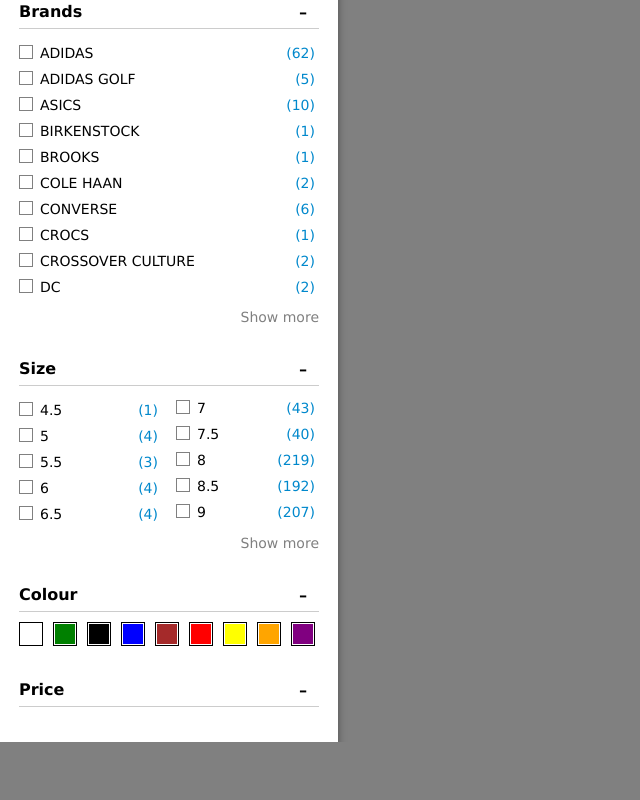
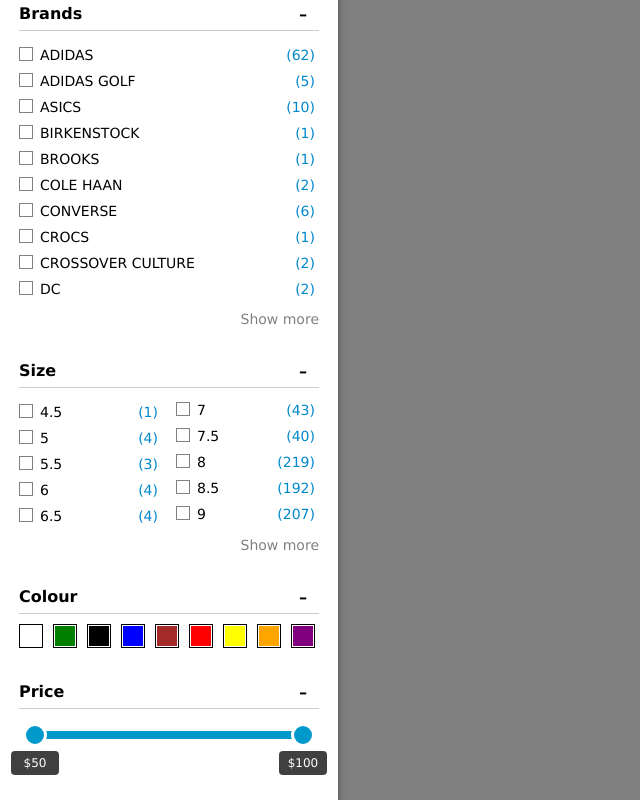
Before and after one commit to alexander-lyakhov/vue3-sc, a Vue app: page / in a window 1280 px wide. Shown: the part 553-1353 px from the top of the page, without its empty margins (0-640 px from the left). Before the commit the page ends 1295 px from the top, so only its background shows below. Built offline with nearby package versions, Linux system fonts and the light colour scheme.

Commit message:
implemented 'range' component

```diff
--- a/src/App.vue
+++ b/src/App.vue
@@ -30,6 +30,10 @@
         <template v-if="isColor(facet)">
           <color-palette :items="facet.values" />
         </template>
+
+        <template v-if="isRange(facet)">
+          <range :min="50" />
+        </template>
       </expander>
     </aside>
   </main>
@@ -39,6 +43,7 @@
 import expander from '@/components/expander';
 import list from '@/components/list';
 import colorPalette from '@/components/color-palette';
+import range from '@/components/range';
 import scCheckboxGroup from '@/components/global/sc-checkbox/sc-checkbox-group.vue';
 
 import products from '@/store/products.json';
@@ -50,7 +55,8 @@
     expander,
     scCheckboxGroup,
     list,
-    colorPalette
+    colorPalette,
+    range
   },
 
   data() {
@@ -82,6 +88,10 @@
 
     isColor(facet) {
       return facet.moduleType === 'FacetsColour';
+    },
+
+    isRange(facet) {
+      return facet.moduleType === 'FacetsPrice' && facet.type === 'range';
     }
   }
 }
@@ -103,6 +113,7 @@
 
 .breadcrumbs {
   background: #f0f0f0;
+  border: 1px solid #9ce;
   margin: 0 -0.5rem;
   padding: 0 0.5rem;
 
--- /dev/null
+++ b/src/components/range/index.vue
@@ -0,0 +1,187 @@
+<template>
+  <div class="range-wrapper">
+    <div class="range">
+      <div class="range-path" ref="path">
+        <div class="indicator" ref="value-indicator" />
+      </div>
+      <div class="slider slider-min" ref="slider-left" data-value="0" />
+      <div class="slider slider-max" ref="slider-right" data-value="100" />
+    </div>
+  </div>
+</template>
+
+<script>
+
+export default {
+  name: 'range',
+
+  props: {
+    min: {
+      type: Number,
+      default: 0,
+    },
+    max: {
+      type: Number,
+      default: 100,
+    },
+    values: {
+      type: Array,
+      default: [0, 100],
+    },
+
+  },
+
+  mounted() {
+    const sliderLeft = this.$refs['slider-left'];
+    const sliderRight = this.$refs['slider-right'];
+    const path = this.$refs['path'];
+    const valueIndicator = this.$refs['value-indicator'];
+
+
+    if (this.$props.values[0] < this.$props.min) {
+      this.$props.values[0] = this.$props.min;
+    }
+
+    if (this.$props.values[1] > this.$props.max) {
+      this.$props.values[1] = this.$props.max;
+    }
+
+    console.log(this.$props)
+
+    this.sliderWidth = sliderLeft.offsetWidth;
+
+    sliderLeft.style.left = Math.round((this.$props.values[0] - this.$props.min) / (this.$props.max - this.$props.min) * path.offsetWidth) + 'px';
+    sliderRight.style.left = Math.round((this.$props.values[1] - this.$props.min) / (this.$props.max - this.$props.min) * path.offsetWidth) + 'px';
+
+    valueIndicator.style.left = sliderLeft.offsetLeft + 'px';
+    valueIndicator.style.width = sliderRight.offsetLeft - sliderLeft.offsetLeft + 'px'
+
+    sliderLeft.dataset.value = `$${this.$props.values[0]}`;
+    sliderRight.dataset.value = `$${this.$props.values[1]}`;
+
+    this.bindEvents();
+  },
+
+  methods: {
+    bindEvents() {
+      this.drag = this.drag.bind(this);
+      this.startDrag = this.startDrag.bind(this);
+
+      this.$refs['slider-left'].addEventListener('dragstart', e => e.preventDefault());
+      this.$refs['slider-right'].addEventListener('dragstart', e => e.preventDefault());
+
+      this.$refs['slider-left'].addEventListener('mousedown', this.startDrag);
+      this.$refs['slider-right'].addEventListener('mousedown', this.startDrag);
+
+      window.addEventListener('mouseup', e => {
+        window.removeEventListener('mousemove', this.drag);
+      })
+    },
+
+    startDrag(e) {
+      this.x0 = e.pageX;
+      this.target = e.target;
+      window.addEventListener('mousemove', this.drag)
+    },
+
+    drag(e) {
+      const sliderLeft = this.$refs['slider-left'];
+      const sliderRight = this.$refs['slider-right'];
+      const path = this.$refs['path'];
+      const valueIndicator = this.$refs['value-indicator'];
+      const target = this.target;
+
+      let x = target.offsetLeft + e.pageX - this.x0;
+      let leftLimit = sliderLeft.offsetLeft + 50
+      let rightLimit = sliderRight.offsetLeft - 50
+
+      if (target === sliderLeft) {
+        if (x < 0) x = 0;
+        if (x > rightLimit) x = rightLimit;
+
+        valueIndicator.style.left = x + 'px'
+        target.style.left = x + 'px';
+      }
+
+      if (target === sliderRight) {
+        if (x < leftLimit) x = leftLimit;
+        if (x > path.offsetWidth) x = path.offsetWidth;
+        target.style.left = x + 'px';
+      }
+
+      valueIndicator.style.width = sliderRight.offsetLeft - sliderLeft.offsetLeft + 'px'
+      target.dataset.value = `$${Math.round(this.$props.min + (this.$props.max - this.$props.min) * (target.offsetLeft / path.offsetWidth))}`;
+
+      this.x0 = e.pageX;
+    }
+  }
+}
+</script>
+
+<style lang="scss" scoped>
+
+$range-bg-color: #808080;
+$range-value-color: #09c;
+
+.range-wrapper {
+  padding: 1rem 1rem 2rem;
+}
+
+.range {
+  position: relative;
+
+  &-path {
+    background: $range-bg-color;
+    width: 100%;
+    height: 8px;
+    position: relative;
+    overflow: hidden;
+    transform: translate(0, -50%);
+  }
+
+  .indicator {
+    background: $range-value-color;
+    position: absolute;
+    width: 100%;
+    height: 100%;
+    top: 0;
+    left: 0;
+  }
+
+  .slider {
+    background: $range-value-color;
+    border: 3px solid #fff;
+    border-radius: 50%;
+    width: 24px;
+    height: 24px;
+    position: absolute;
+    top: 0;
+    transform: translate(-50%, -50%);
+    z-index: 1;
+
+    &:after {
+      content: attr(data-value);
+      font-size: .75rem;
+      color: #fff;
+      background: rgba(0,0,0, .75);
+      border-radius: 4px;
+      display: block;
+      text-align: center;
+      width: 48px;
+      height: 24px;
+      line-height: 24px;
+      position: absolute;
+      left: 50%;
+      top: 25px;
+      transform: translate(-50%, 0);
+    }
+    &-min {
+      left: 0;
+    }
+
+    &-max {
+      left: 100%;
+    }
+  }
+}
+</style>
```
